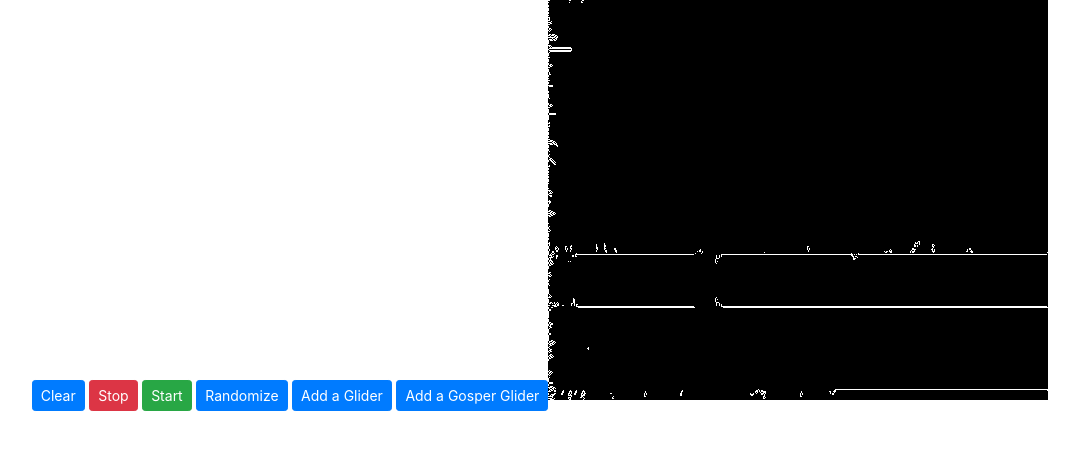
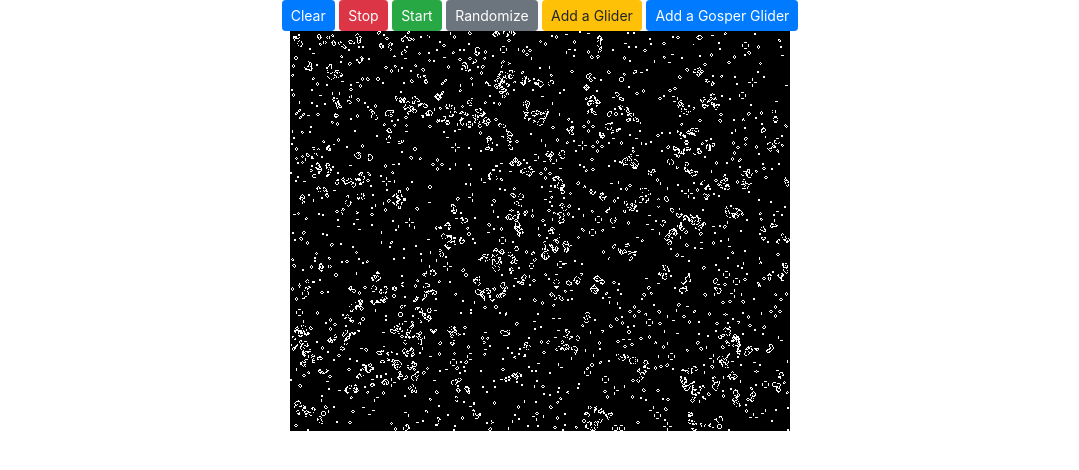
Before and after one commit to bloominstituteoftechnology/CS-Build-Week-1, a React (Create React App) app in the folder projects/life/: page / in a window 1280 px wide. Shown: the top 470 px of the page, without its empty margins (100-1179 px from the left). Built offline with nearby package versions, Linux system fonts and the light colour scheme.

Commit message:
MVP Fixed Error - Working on Buttons still

```diff
--- a/projects/life/src/App.js
+++ b/projects/life/src/App.js
@@ -51,7 +51,7 @@ class LifeCanvas extends Component {
     for (let y = 0; y < height; y++) {
       for (let x = 0; x < width; x++) {
         let index = (y * width + x) * 4;
-        let color = cells[y][x] ? 0xff : 0x00;
+        let color = cells[y][x] === 1 ? 0xff : 0x00;
 
         imageData.data[index + 0] = color;
         imageData.data[index + 1] = color;
@@ -80,7 +80,32 @@ class LifeCanvas extends Component {
     );
   }
 }
+class Buttons extends Component{
+  constructor(props) {
+    super(props);
+    this.life = new Life(props.width, props.height);
+  }
+  clearClicked() {
 
+    this.life.clear();
+  }
+  stopClicked() {
+    this.life.randomize();
+  }
+
+  render() {
+    return(
+      <div>
+      <Button color="primary" size="sm" onClick={() => this.clearClicked.bind(this)}> Clear</Button>{' '}
+      <Button color="danger" size="sm"onClick={() => this.stopClicked.bind(this)}>Stop</Button>{' '}
+      <Button color="success" size="sm">Start</Button>{' '}
+      <Button color="secondary" size="sm">Randomize</Button>{' '}
+      <Button color="warning" size="sm"> Add a Glider</Button>{' '}
+      <Button color="primary" size="sm"> Add a Gosper Glider</Button>
+      </div>
+    );
+  }
+}
 
 /**
  * Life holder component
@@ -91,13 +116,8 @@ class LifeApp extends Component {
    */
   render() {
     return (
-      <div>
-        <Button color="primary" size="sm" onClick={() => this.life.clear()}> Clear</Button>{' '}
-        <Button color="danger" size="sm"onClick={() => this.life.stop()}>Stop</Button>{' '}
-        <Button color="success" size="sm">Start</Button>{' '}
-        <Button color="primary" size="sm">Randomize</Button>{' '}
-        <Button color="primary" size="sm"> Add a Glider</Button>{' '}
-        <Button color="primary" size="sm"> Add a Gosper Glider</Button>
+     <div>
+        <Buttons/>
         <LifeCanvas width={500} height={400} />
     </div>
     );
--- a/projects/life/src/life.js
+++ b/projects/life/src/life.js
@@ -69,13 +69,13 @@ class Life {
    }
   }
 
-  stop() {
-let backBufferIndex =this.currentBufferIndex === 0? 1:0;
-let currentBuffer = this.buffer[this.currentBufferIndex];
-let backBuffer =  this.buffer[backBufferIndex];
+//   stop() {
+// let backBufferIndex =this.currentBufferIndex === 0? 1:0;
+// let currentBuffer = this.buffer[this.currentBufferIndex];
+// let backBuffer =  this.buffer[backBufferIndex];
 
-this.currentBuffer = backBuffer;
-  }
+// this.currentBuffer = backBuffer;
+//   }
 
   /**
    * Run the simulation for a single step
@@ -86,8 +86,9 @@ let backBufferIndex =this.currentBufferIndex === 0? 1:0;
 let currentBuffer = this.buffer[this.currentBufferIndex];
 let backBuffer =  this.buffer[backBufferIndex];
 
-const findLiveNeighbors = (x, y, options={border: 'wrap'}) => {
+const findLiveNeighbors = (x, y, options={border: 'nowrap'}) => {
   let liveNeighbors = 0;
+
   if(options.border ==='wrap') {
     let north = y - 1;
     let south = y + 1;
@@ -117,7 +118,7 @@ const findLiveNeighbors = (x, y, options={border: 'wrap'}) => {
     currentBuffer[south][west]+
     currentBuffer[south][east];
 
-  } else if (options.border ==='wrap') {
+  } else if (options.border === 'nowrap') {
     for (let j =-1; j <= 1; j++) {
       let yPos = y + j;
       if (yPos < 0 || yPos >= this.height) {
@@ -149,7 +150,7 @@ const findLiveNeighbors = (x, y, options={border: 'wrap'}) => {
 for (let y = 0; y < this.height;y++) {
   for(let x = 0; x < this.width; x++) {
 
-    const neighbours = findLiveNeighbors(x,y);
+    let neighbours = (findLiveNeighbors.bind(this))(x,y);
     const thisCell =  currentBuffer[y][x];
 
     if (thisCell === 1) {
```
